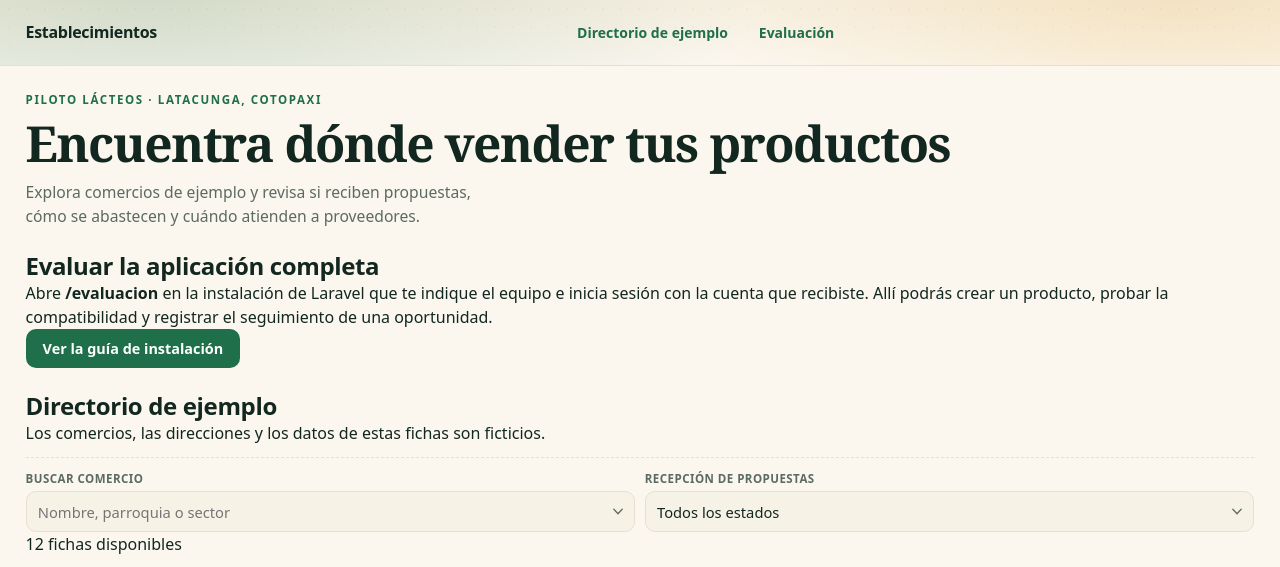
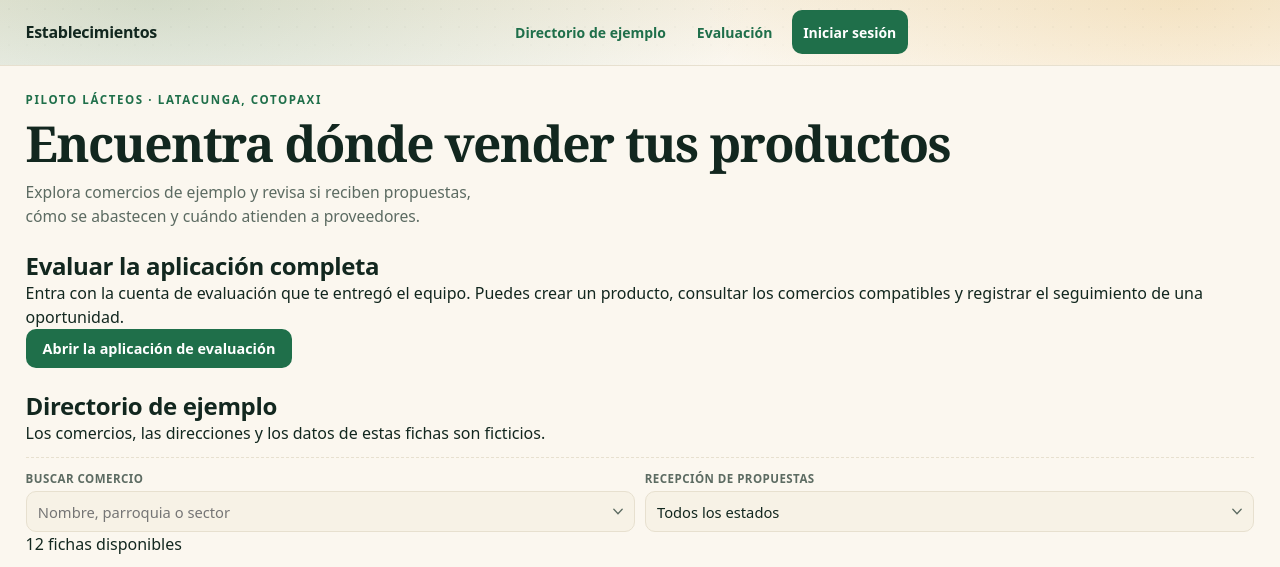
Before and after one commit to JorgeTaco/establecimientos_comerciales, a Laravel app: page /index.html in a window 1280 px wide. Shown: the top 567 px of the page. Run offline with Laravel 12, Linux system fonts and the light colour scheme.

Commit message:
Habilitar acceso HTTPS a la evaluación desde GitHub Pages (#16)

```diff
--- a/bootstrap/app.php
+++ b/bootstrap/app.php
@@ -13,6 +13,11 @@ return Application::configure(basePath: dirname(__DIR__))
         health: '/up',
     )
     ->withMiddleware(function (Middleware $middleware): void {
+        $proxies = array_values(array_filter(array_map('trim', explode(',', (string) env('APP_TRUSTED_PROXIES', '')))));
+        if ($proxies !== []) {
+            $middleware->trustProxies(at: $proxies, headers: Request::HEADER_X_FORWARDED_FOR | Request::HEADER_X_FORWARDED_PROTO);
+        }
+
         $middleware->redirectGuestsTo(fn (Request $request) => $request->is('api/*') ? null : route('login'));
         $middleware->redirectUsersTo(fn () => route('establecimientos.index'));
     })
--- a/index.html
+++ b/index.html
@@ -6,7 +6,7 @@
     <meta name="description" content="Vista previa del directorio de establecimientos para emprendedores de lácteos en Latacunga.">
     <title>Establecimientos comerciales · Vista previa</title>
     <link rel="stylesheet" href="public/css/establecimientos.css">
-    <link rel="stylesheet" href="public/css/navegacion.css">
+    <link rel="stylesheet" href="public/css/navegacion.css?v=2">
     <script src="public/js/datos-establecimientos.js" defer></script>
     <script src="public/js/vista-previa.js?v=2" defer></script>
 </head>
@@ -17,6 +17,7 @@
             <nav class="navegacion__principal" aria-label="Navegación principal">
                 <a href="#titulo-muestra">Directorio de ejemplo</a>
                 <a href="#titulo-prueba">Evaluación</a>
+                <a class="navegacion__entrada" href="https://scroll-north-newsletters-publisher.trycloudflare.com/iniciar-sesion?evaluacion=1">Iniciar sesión</a>
             </nav>
         </div>
     </header>
@@ -29,8 +30,8 @@
         </div>
         <section class="vista-previa__seccion" aria-labelledby="titulo-prueba">
             <h2 id="titulo-prueba">Evaluar la aplicación completa</h2>
-            <p>Abre <strong>/evaluacion</strong> en la instalación de Laravel que te indique el equipo e inicia sesión con la cuenta que recibiste. Allí podrás crear un producto, probar la compatibilidad y registrar el seguimiento de una oportunidad.</p>
-            <a class="boton" href="https://github.com/JorgeTaco/establecimientos_comerciales#levantar-la-aplicación">Ver la guía de instalación</a>
+            <p>Entra con la cuenta de evaluación que te entregó el equipo. Puedes crear un producto, consultar los comercios compatibles y registrar el seguimiento de una oportunidad.</p>
+            <a class="boton" href="https://scroll-north-newsletters-publisher.trycloudflare.com/evaluacion">Abrir la aplicación de evaluación</a>
         </section>
         <section class="vista-previa__seccion" aria-labelledby="titulo-muestra">
             <h2 id="titulo-muestra">Directorio de ejemplo</h2>
--- a/public/css/navegacion.css
+++ b/public/css/navegacion.css
@@ -53,6 +53,15 @@
 
 .navegacion nav a[aria-current] {
     border-color: var(--verde);
+}
+
+.navegacion nav .navegacion__entrada {
+    background: var(--verde);
+    color: var(--sobre-verde);
+}
+
+.navegacion nav .navegacion__entrada:hover {
+    background: var(--verde-oscuro);
 }
 
 .navegacion a:focus-visible,
```
Also changed, not shown: README.md, 1 other file.
